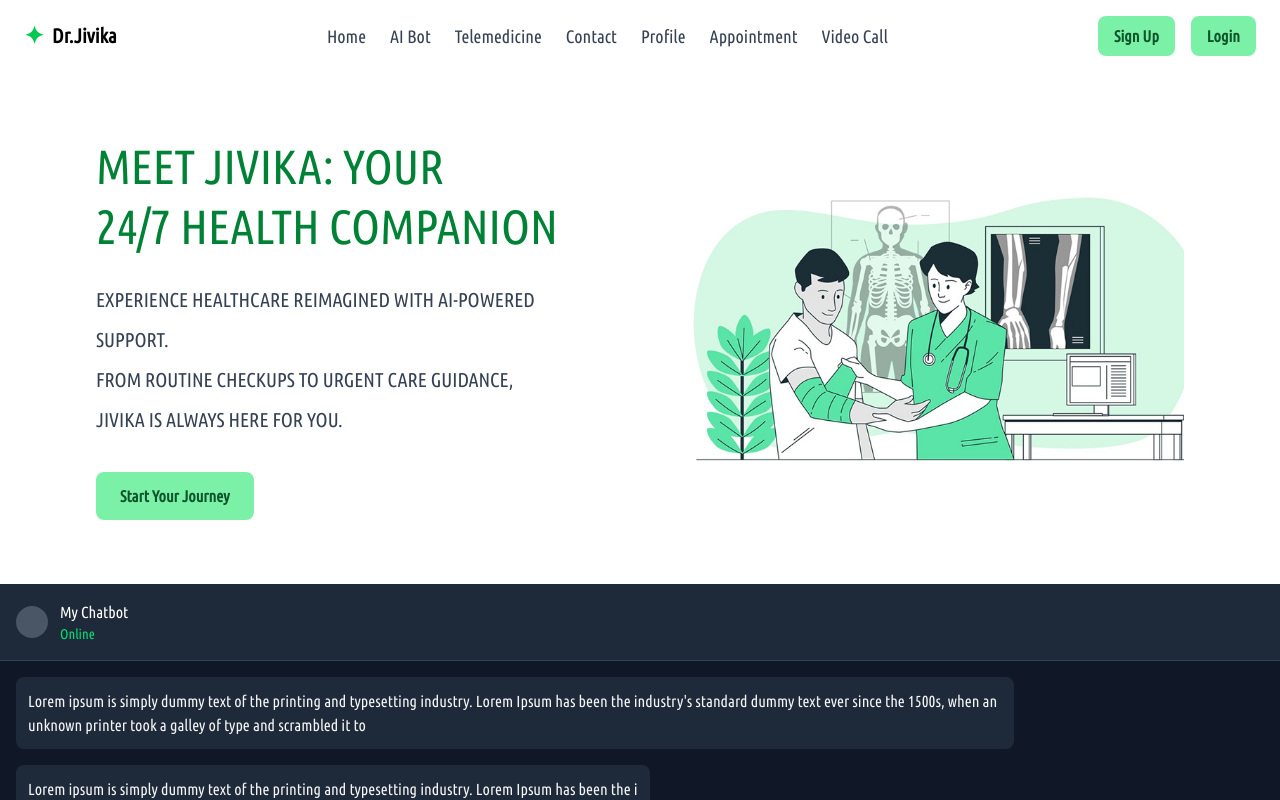
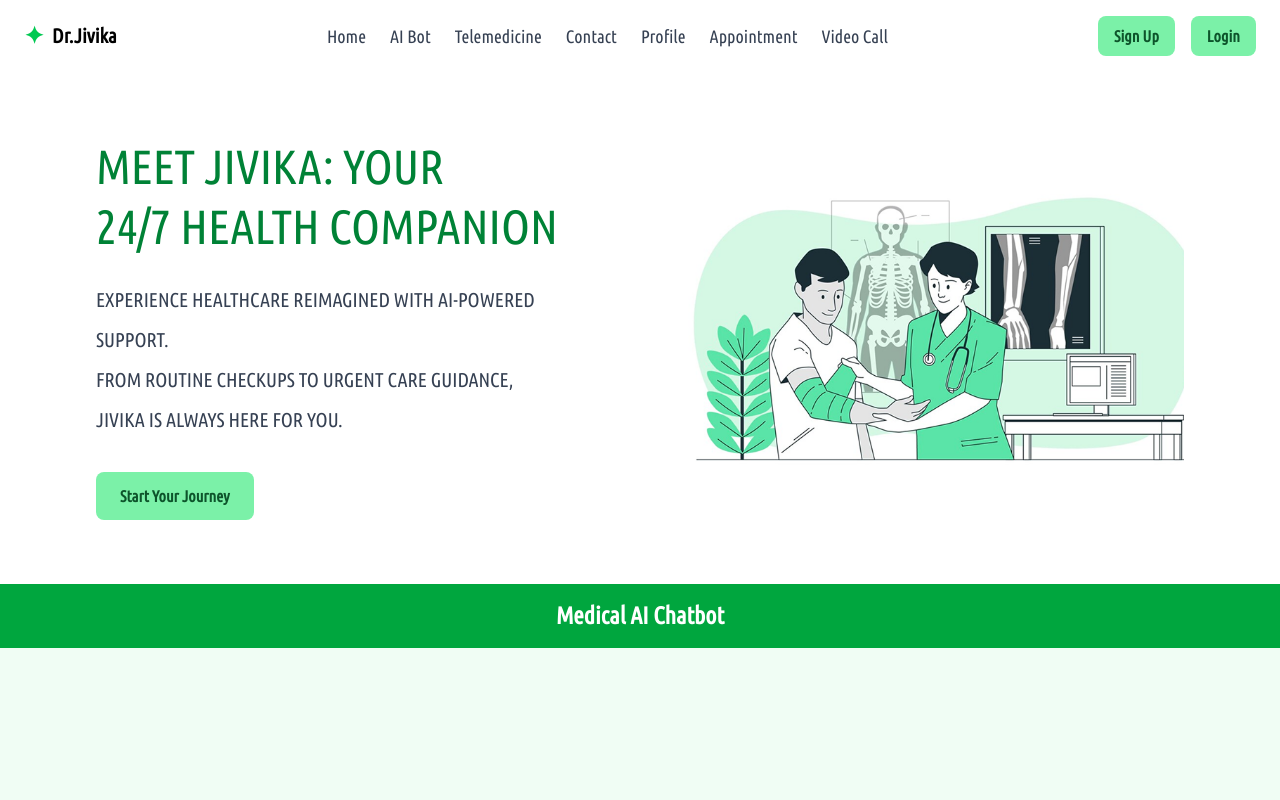
Before and after one commit to kanishkapan/ArogyaVault, a React (Vite) app in the folder Frontend/: page /ai-bot in a window 1280 px wide. Shown: the top 800 px of the page. Built offline with nearby package versions, Linux system fonts and the light colour scheme.

Commit message:
Routing done

```diff
--- a/Frontend/src/App.jsx
+++ b/Frontend/src/App.jsx
@@ -17,6 +17,7 @@ import MedicalLeave from "./Pages/MedicalLeave";
 import MedicalAI from "./components/aifeatures/medicalai";
 import MedicalCertificateGenerator from "./components/aifeatures/MedicalCertificateGenerator";
 import VerificationScreen from "./components/aifeatures/VerificationScreen";
+import Certificate from "./Pages/Certificate";
 const Home = () => <div className="text-center mt-10">🏠 Welcome to Home</div>;
 const AIBot = () => <div className="text-center mt-10">🤖 AI Bot Page</div>;
 
@@ -39,7 +40,8 @@ const App = () => {
         <Route path="/telemedicine" element={<Telemedicine />} />
         <Route path="/video-call" element={<VideoCall />} />
         <Route path="/doctor" element={<DoctorsDashboard />} />
-        <Route path="/leave" element={<VerificationScreen />} />
+        <Route path="/leave" element={<MedicalLeave />} />
+        <Route path="/certificate" element={<Certificate />} />
 
       </Routes>
     </Router>
--- a/Frontend/src/Pages/Aibot.jsx
+++ b/Frontend/src/Pages/Aibot.jsx
@@ -3,6 +3,7 @@ import Header from '../components/AiBot/Header'
 import Chat from '../components/AiBot/Chat'
 import Testimonial from '../components/AiBot/Testimonials'
 import Footer from '../components/Navbar/Footer'
+import MedicalAIChat from '../components/aifeatures/medicalai'
 const Aibot = () => {
   return (
     <div>
@@ -10,7 +11,7 @@ const Aibot = () => {
 
 
 <Header/>
-<Chat/>
+<MedicalAIChat/>
 <Testimonial/>
 <Footer/>
 
--- /dev/null
+++ b/Frontend/src/Pages/Certificate.jsx
@@ -0,0 +1,16 @@
+import React from 'react'
+import MedicalCertificateGenerator from '../components/aifeatures/MedicalCertificateGenerator'
+import VerificationScreen from '../components/aifeatures/VerificationScreen'
+
+const Certificate = () => {
+  return (
+    <div>
+
+
+        <MedicalCertificateGenerator/>
+        <VerificationScreen/>
+    </div>
+  )
+}
+
+export default Certificate
```
